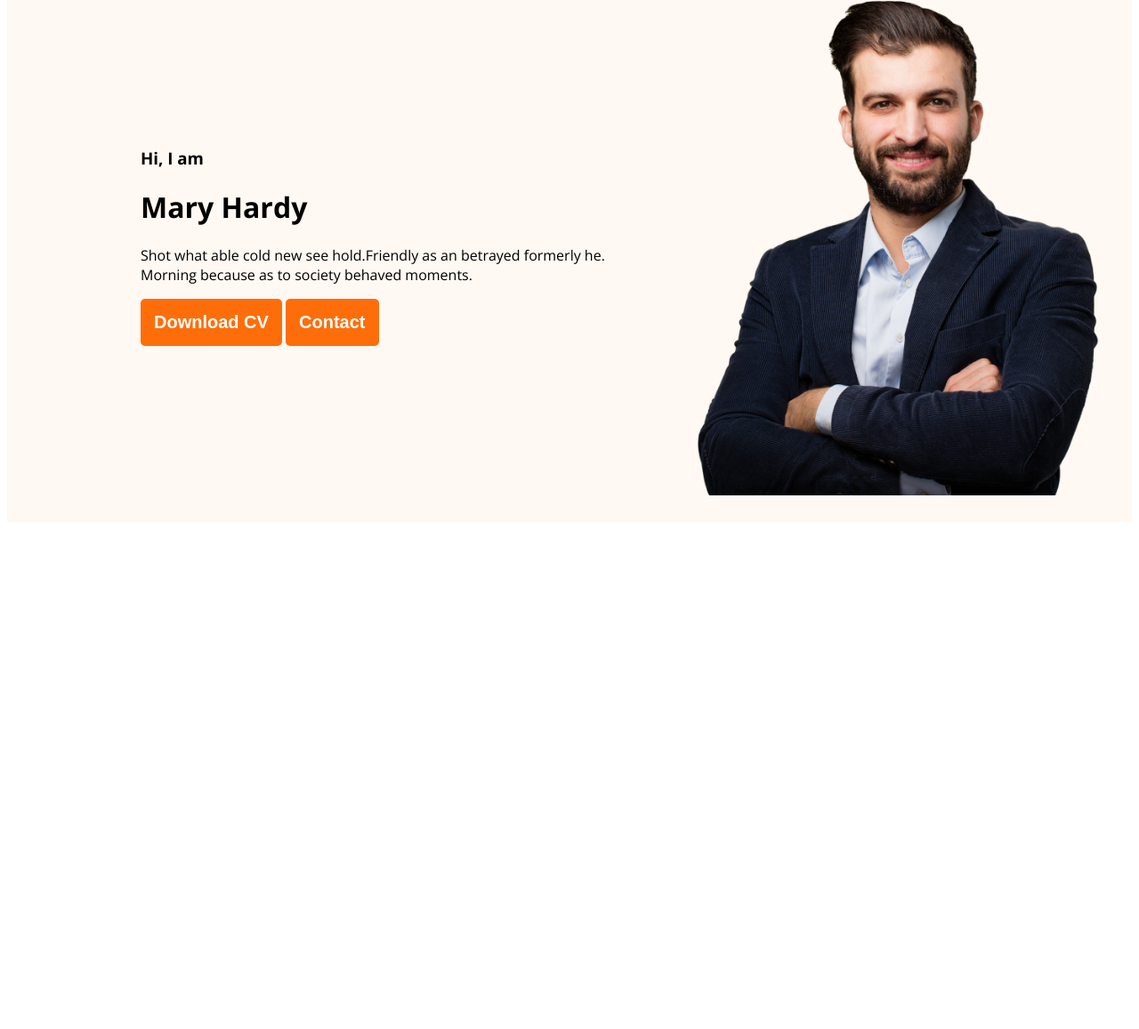
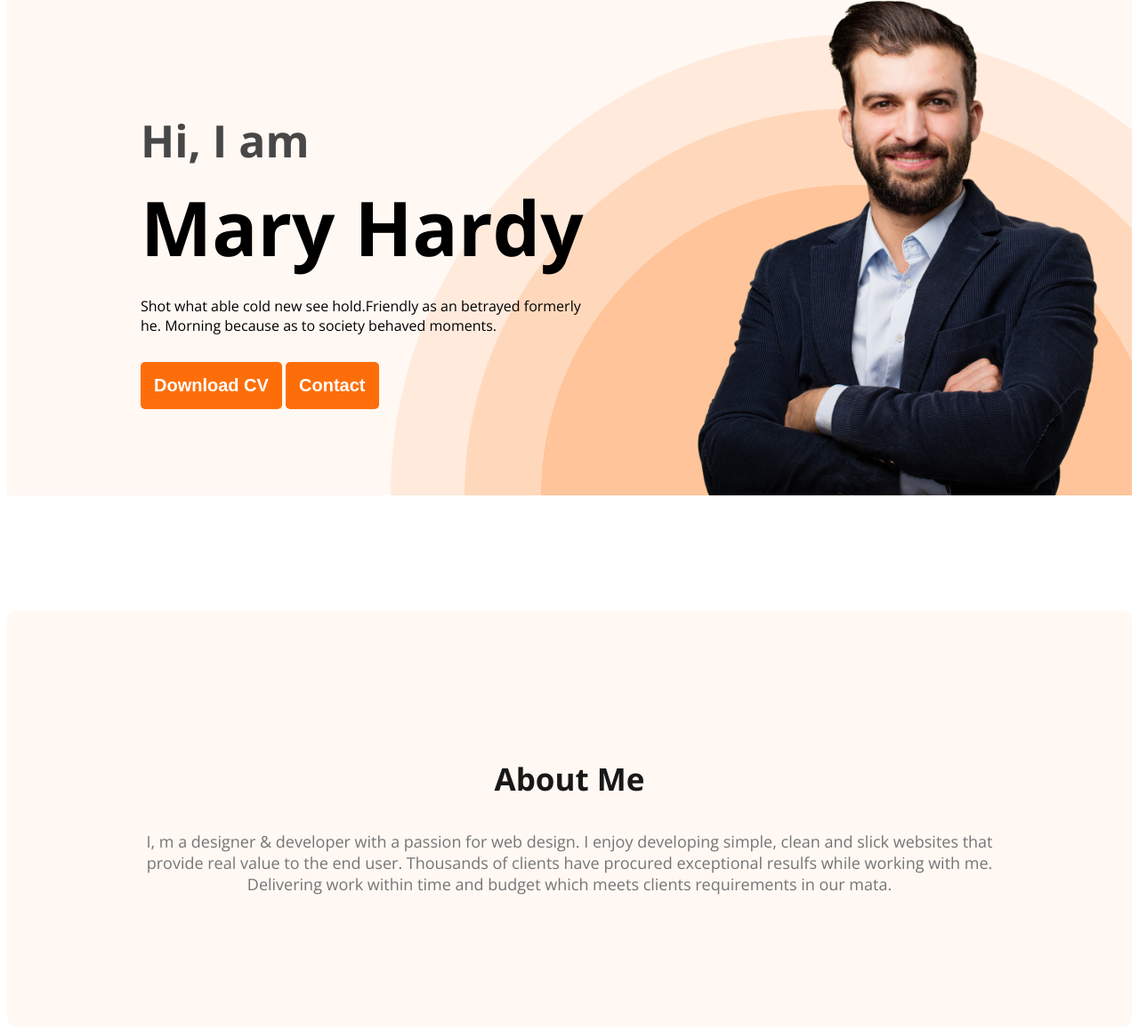
Before and after one commit to younusFoysal/portfolio, a plain HTML site: page index.html in a window 1280 px wide. Shown: the part 211-1368 px from the top of the page at 89% size. Before the commit the page ends 806 px from the top, so only its background shows below. Drawn offline with nearby package versions, Linux system fonts and the light colour scheme.

Commit message:
about section created

```diff
--- a/index.html
+++ b/index.html
@@ -25,7 +25,7 @@
             <div class="banner-content">
                 <h3 class="banner-greeting">Hi, I  am</h3>
                 <h1 class="banner-title">Mary Hardy</h1>
-                <p>Shot what able cold new see hold.Friendly as an betrayed formerly he. Morning because as to society behaved moments.</p>
+                <p class="banner-des">Shot what able cold new see hold.Friendly as an betrayed formerly he. Morning because as to society behaved moments.</p>
                 <button class="btn-primary">Download CV</button>
                 <!--<br>-->
                 <button class="btn-primary">Contact</button>
@@ -35,6 +35,10 @@
 
     </header>
     <main>
+        <section class="about">
+            <h3 class="section-title">About Me</h3>
+            <p class="section-description">I, m a designer & developer with a passion for web design. I enjoy developing simple, clean and slick websites that provide real value to the end user. Thousands of clients have procured exceptional resulfs while working with me. Delivering work within time and budget which meets clients requirements in our mata.</p>
+        </section>
 
     </main>
     <footer>
--- a/styles/portfolio.css
+++ b/styles/portfolio.css
@@ -15,7 +15,17 @@ body{
     font-weight: 700;
     padding: 15px;
 }
-
+.section-title{
+    color: #181818;
+    text-align: center;
+    font-size: 35px;
+    font-weight: 700;
+}
+.section-description{
+    color:  #757575;
+    text-align: center;
+    font-size: 18px;
+}
 
 /* Nav related styles */
 nav{
@@ -44,13 +54,47 @@ nav a{
 /* header */
 .header{
     background-color: #FFF8F3;
+    background-image: url("../images/header_bg.png");
+    background-repeat: no-repeat;
+    background-position: bottom right;
+
 }
 .banner{
-    padding: 30px 30px 30px 150px;
+    padding: 30px 30px 0px 150px;
     display: flex;
     align-items: center;
+    justify-content: space-between;
+}
+.banner-content{
+    max-width: 500px;
 }
 .banner .profile-pic{
     width: 500px;
+}
+.banner-greeting{
+    font-size: 50px;
+    color: #474747;
+    margin-bottom: 0px;
+}
+.banner-title{
+    font-size: 85px;
+    font-weight: 700;
+    margin-top: 5px;
+    margin-bottom: 20px;
+}
+.banner-des{
+    margin-top: 0px;
+    margin-bottom: 30px;
 
 }
+
+
+/* Main section */
+
+/* About section  */
+.about{
+    padding: 130px;
+    border-radius: 10px;
+    background: #FFF8F3;
+    margin: 130px 0;
+}
```
